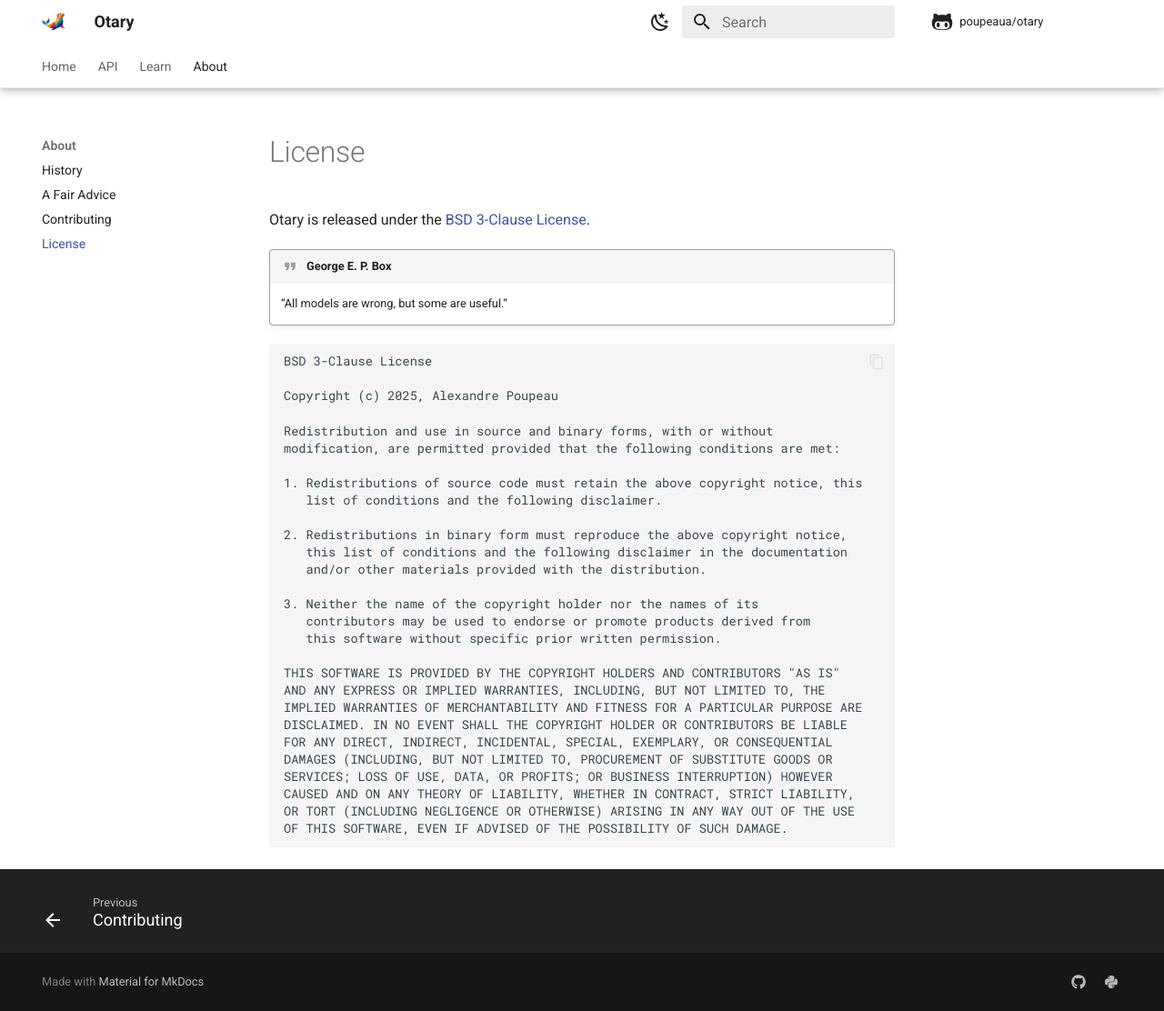
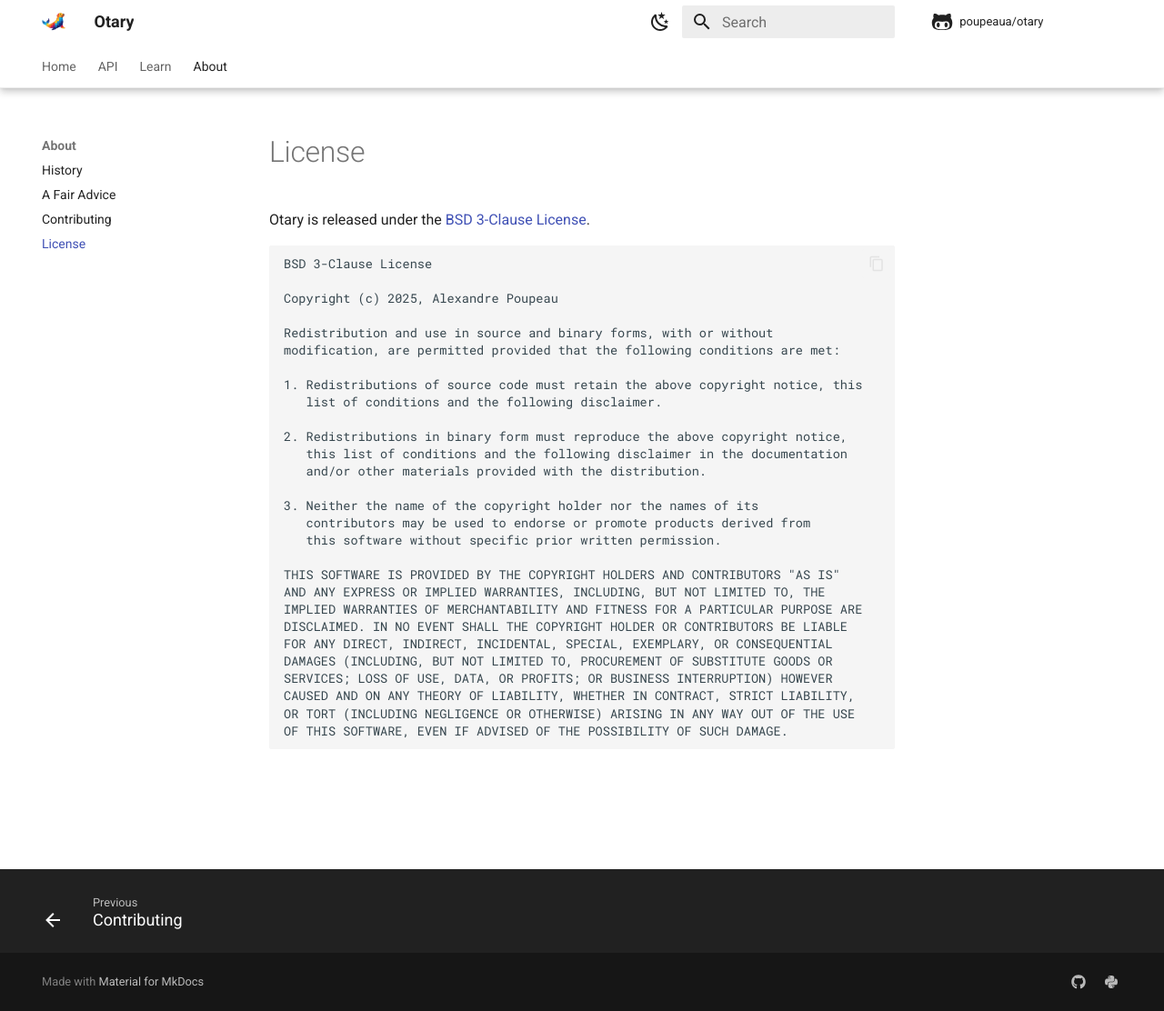
Before and after one commit to poupeaua/otary, an MkDocs documentation site: the page built from docs/about/license.md, in a window 1280 px wide and 1112 px high. Shown: the whole window at 91% size. Built offline with MkDocs 1.6.1 and Material for MkDocs 9.7.7, drawn with Linux system fonts in a browser that asks for light colours; comment, search, counter and statistics services are not loaded.

Commit message:
docs: fix errors list display + rm useless citation

````diff
--- a/docs/about/license.md
+++ b/docs/about/license.md
@@ -1,9 +1,6 @@
 # License
 
 Otary is released under the [BSD 3-Clause License](https://opensource.org/licenses/BSD-3-Clause).
-
-!!! quote "George E. P. Box"
-    “All models are wrong, but some are useful.”
 
 ```
 BSD 3-Clause License
````
Also changed, not shown: docs/about/contributing.md (+1 -0 lines).
